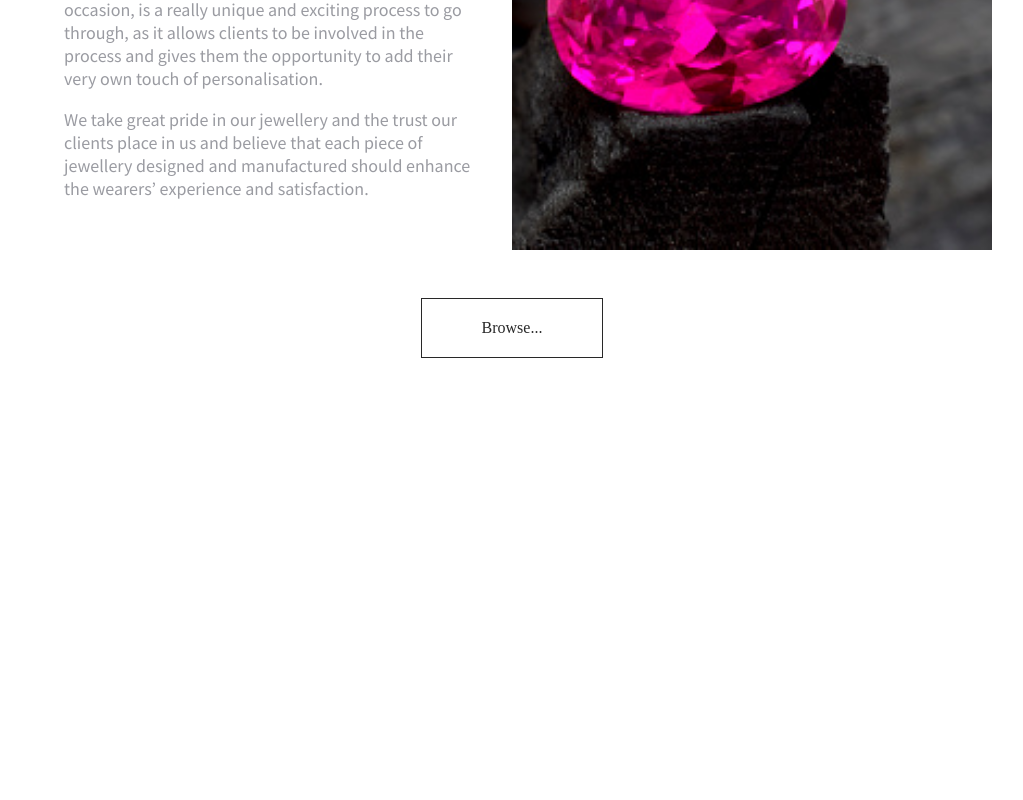
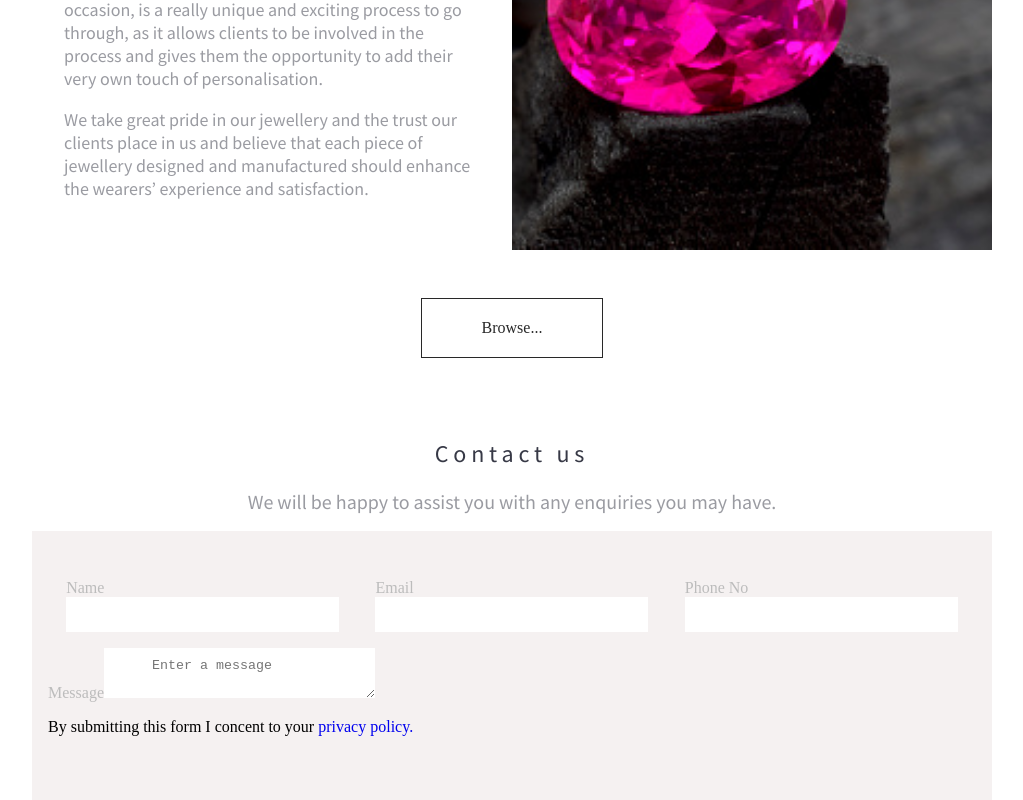
Before and after one commit to Wills-dev/davgems, a React (Create React App) app: page / in a window 1280 px wide. Shown: the part 7225-8025 px from the top of the page, without its empty margins (128-1151 px from the left). Before the commit the page ends 7663 px from the top, so only its background shows below. Built offline with nearby package versions, Linux system fonts and the light colour scheme.

Commit message:
content of the home page

```diff
--- a/src/Home/Home.css
+++ b/src/Home/Home.css
@@ -36,6 +36,21 @@
 
 .second-title {
   font-size: 30px;
+  color: #373946;
+  direction: ltr;
+  font-family: "Source Sans Pro";
+  font-weight: 300;
+  font-style: normal;
+  margin-block-start: 0.83em;
+  margin-block-end: 0.83em;
+  margin-inline-start: 0px;
+  margin-inline-end: 0px;
+  line-height: initial;
+  opacity: 0.5;
+}
+
+.third-title {
+  font-size: 20px;
   color: #373946;
   direction: ltr;
   font-family: "Source Sans Pro";
@@ -202,3 +217,43 @@
   background-size: cover;
   background-repeat: no-repeat;
 }
+
+.form-ctn {
+  background-color: #f5f1f1;
+  padding: 3rem 1rem;
+}
+
+.form-wrapper {
+  display: flex;
+  flex-direction: column;
+}
+
+.form-first-row {
+  display: flex;
+  justify-content: space-around;
+  width: 100%;
+  margin-bottom: 1rem;
+}
+
+.first-row {
+  display: flex;
+  flex-direction: column;
+}
+
+.first-row > label {
+  color: #bcbcbc;
+}
+
+.first-row > input {
+  border: none;
+  padding: 10px 3rem;
+}
+
+.form-second-row > label {
+  color: #bcbcbc;
+}
+
+.form-second-row > textarea {
+  border: none;
+  padding: 10px 3rem;
+}
--- a/src/Home/Home.js
+++ b/src/Home/Home.js
@@ -340,6 +340,97 @@ const Home = () => {
             <div className="about-us">Browse...</div>
           </Link>
         </div>
+        <div className="title-ctn">
+          <h2 className="first-title">Contact us</h2>
+          <h1 className="third-title">
+            We will be happy to assist you with any enquiries you may have.
+          </h1>
+        </div>
+        {/* <div class="right-contact">
+          <form
+            action="https://formsubmit.co/9c6627f03cbc16fa160084eb322cb2a6"
+            method="POST"
+            class="contact-form"
+          > */}
+        {/* honeypot */}
+        {/* <input type="text" name="_honey" style="display: none;" /> */}
+        {/* disable captcha */}
+        {/* <input type="hidden" name="_captcha" value="false" /> */}
+        {/* thank you message link */}
+        {/* <input
+              type="hidden"
+              name="_next"
+              value="https://wills-dev.github.io/Victor-portfolio/contact.html"
+            />
+            <div class="input-control your-details">
+              <input
+                type="text"
+                name="names"
+                required
+                placeholder="Enter Your Name"
+              />
+              <input
+                type="text"
+                name="Email"
+                required
+                placeholder="Enter Your Email"
+              />
+            </div>
+            <div class="input-control">
+              <input
+                type="text"
+                name="Subject"
+                required
+                placeholder="Enter Subject"
+              />
+            </div>
+            <div class="input-control">
+              <textarea
+                name="comments,&nbsp;questions"
+                id=""
+                cols="20"
+                rows="8"
+                placeholder="enter message here..."
+              ></textarea>
+            </div>
+
+            <button type="submit" class="submit-btn">
+              <span class="btn-text">Submit</span>
+            </button>
+          </form>
+        </div> */}
+        <div className="form-ctn">
+          <form>
+            <div className="form-wrapper">
+              <div className="form-first-row">
+                <div className="first-row first-column">
+                  <label for="name">Name</label>
+                  <input type="text" id="name" required />
+                </div>
+                <div className="first-row second-column">
+                  <label for="email">Email</label>
+                  <input type="email" id="email" required />
+                </div>
+                <div className="first-row third-column">
+                  <label for="number">Phone No</label>
+                  <input type="text" id="name" required />
+                </div>
+              </div>
+              <div className="form-second-row">
+                <label for="message">Message</label>
+                <textarea
+                  id="message"
+                  required
+                  placeholder="Enter a message"
+                ></textarea>
+              </div>
+              <p>
+                By submitting this form I concent to your{" "}
+                <Link to="/">privacy policy.</Link>
+              </p>
+            </div>
+          </form>
+        </div>
       </div>
     </div>
   );
```
